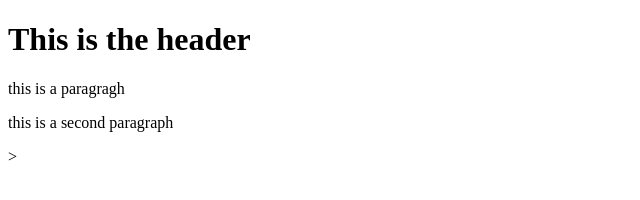
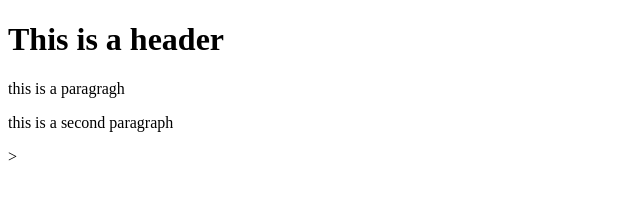
Before and after one commit to JimSirman/git_test_1, a plain HTML site: page index.html in a window 1280 px wide. Shown: the full height of the page, 0-640 px from the left. Drawn offline with Linux system fonts and the light colour scheme.

Commit message:
final commit

```diff
--- a/index.html
+++ b/index.html
@@ -4,7 +4,7 @@
 
     </head>
     <body>
-        <h1>This is the header</h1>
+        <h1>This is a header</h1>
         <p>this is a paragragh</p>
         <p>this is a second paragraph</p>
     </body>>
```
